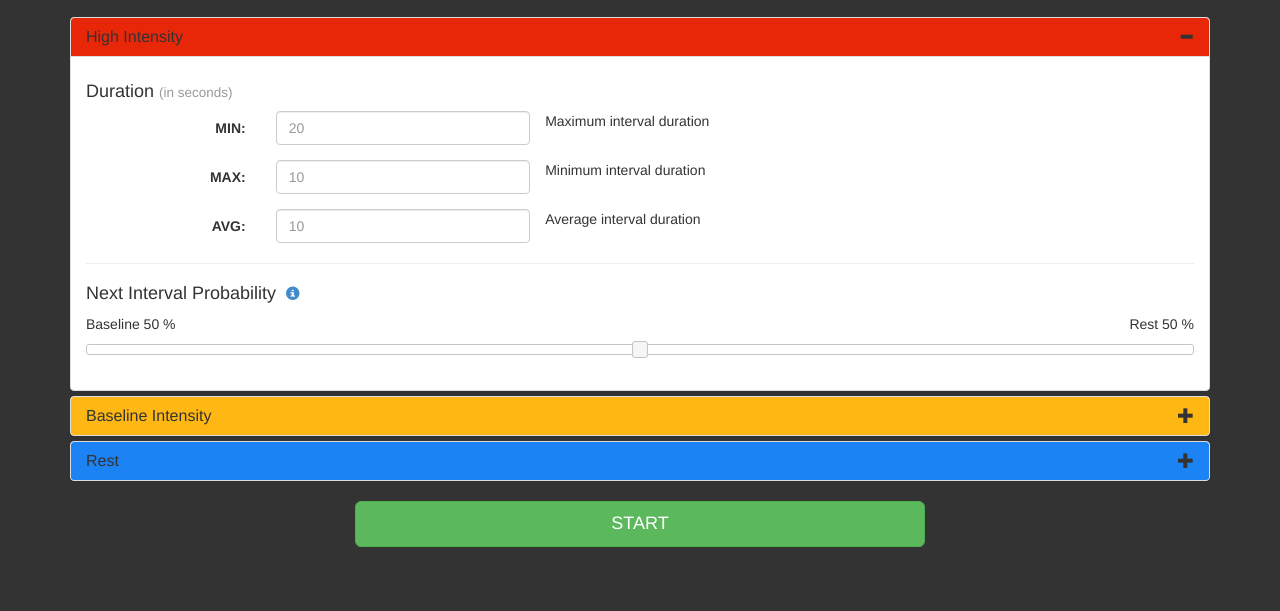
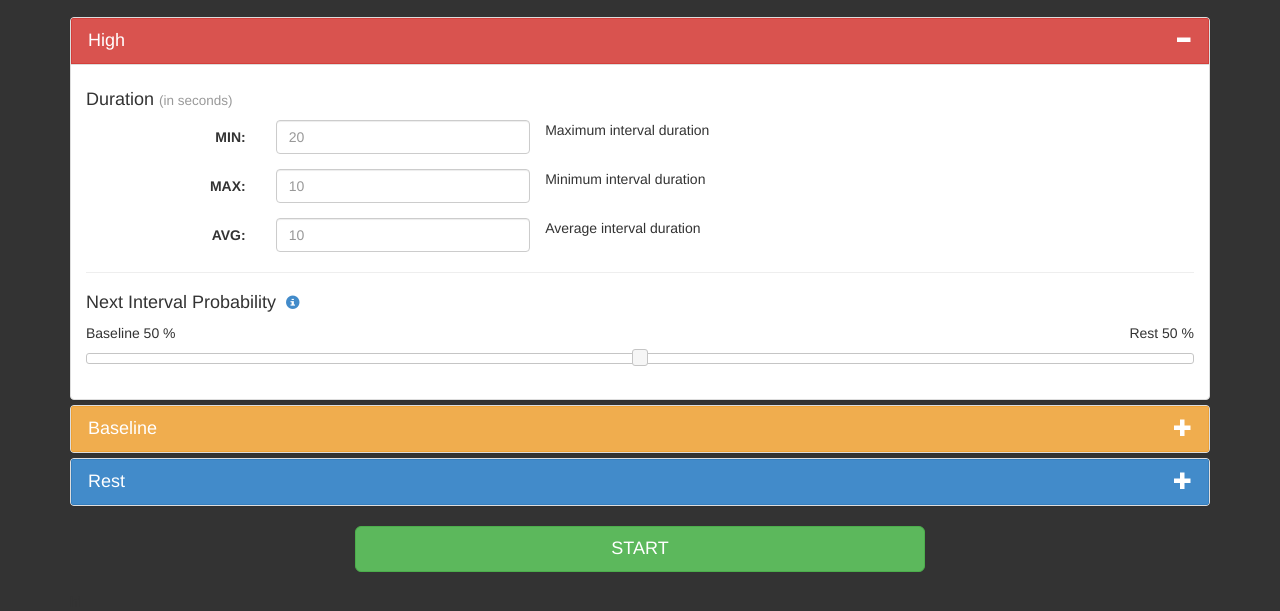
Before and after one commit to karenxiao/intertrain, a plain HTML site: page custom.html in a window 1280 px wide. Shown: the part 53-664 px from the top of the page. Drawn offline with nearby package versions, Linux system fonts and the light colour scheme.

Commit message:
adding some changes for better readability and aesthetics

```diff
--- a/custom.html
+++ b/custom.html
@@ -186,6 +186,12 @@
       });
     </script>
 
+    <style type="text/css">
+    .panel-heading {
+      padding:0;
+
+    }
+    </style>
 
 
 </head>
@@ -249,8 +255,13 @@
   <div class="panel panel-default">
     <div class="panel-heading" style="background-color:#E82709;">
       <h4 class="panel-title">
-        <a id= "high-toggle" data-toggle="collapse" data-parent="#accordion" href="#high-collapse" style="display:block;">
+<!--         <a id= "high-toggle" data-toggle="collapse" data-parent="#accordion" href="#high-collapse" style="display:block;">
           High Intensity
+          <span id="highPlus" class="glyphicon glyphicon-plus pull-right"></span>
+          <span id="highMinus" class="glyphicon glyphicon-minus pull-right"></span>
+        </a> -->
+        <a id= "high-toggle" data-toggle="collapse" data-parent="#accordion" href="#high-collapse" class="btn btn-danger btn-lg" style="display: table; width:100%; margin:0 auto; color:white; border-radius:0;">
+          <span class="pull-left">High</span>
           <span id="highPlus" class="glyphicon glyphicon-plus pull-right"></span>
           <span id="highMinus" class="glyphicon glyphicon-minus pull-right"></span>
         </a>
@@ -328,8 +339,13 @@
   <div class="panel panel-default">
     <div class="panel-heading" style="background-color:#FFB713;">
       <h4 class="panel-title">
-        <a id="baseline-toggle" data-toggle="collapse" data-parent="#accordion" href="#baseline-collapse" style="display:block;">
-          Baseline Intensity
+<!--         <a id= "baseline-toggle" data-toggle="collapse" data-parent="#accordion" href="#baseline-collapse" style="display:block;">
+          baseline Intensity
+          <span id="baselinePlus" class="glyphicon glyphicon-plus pull-right"></span>
+          <span id="baselineMinus" class="glyphicon glyphicon-minus pull-right"></span>
+        </a> -->
+        <a id= "baseline-toggle" data-toggle="collapse" data-parent="#accordion" href="#baseline-collapse" class="btn btn-warning btn-lg" style="display: table; width:100%; margin:0 auto; color:white; border-radius:0;">
+          <span class="pull-left">Baseline</span>
           <span id="baselinePlus" class="glyphicon glyphicon-plus pull-right"></span>
           <span id="baselineMinus" class="glyphicon glyphicon-minus pull-right"></span>
         </a>
@@ -396,8 +412,13 @@
   <div class="panel panel-default">
     <div class="panel-heading" style="background-color:#1C83F5;">
       <h4 class="panel-title">
-        <a id="rest-toggle" data-toggle="collapse" data-parent="#accordion" href="#rest-collapse" style="display:block;">
-          Rest
+<!--         <a id= "rest-toggle" data-toggle="collapse" data-parent="#accordion" href="#rest-collapse" style="display:block;">
+          rest Intensity
+          <span id="restPlus" class="glyphicon glyphicon-plus pull-right"></span>
+          <span id="restMinus" class="glyphicon glyphicon-minus pull-right"></span>
+        </a> -->
+        <a id= "rest-toggle" data-toggle="collapse" data-parent="#accordion" href="#rest-collapse" class="btn btn-primary btn-lg" style="display: table; width:100%; margin:0 auto; color:white; border-radius:0;">
+          <span class="pull-left">Rest</span>
           <span id="restPlus" class="glyphicon glyphicon-plus pull-right"></span>
           <span id="restMinus" class="glyphicon glyphicon-minus pull-right"></span>
         </a>
```
